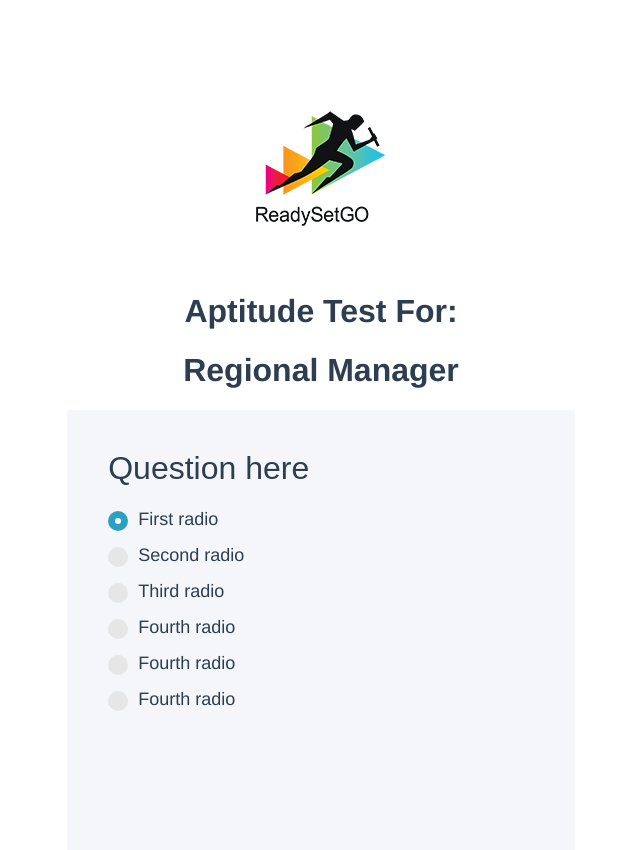
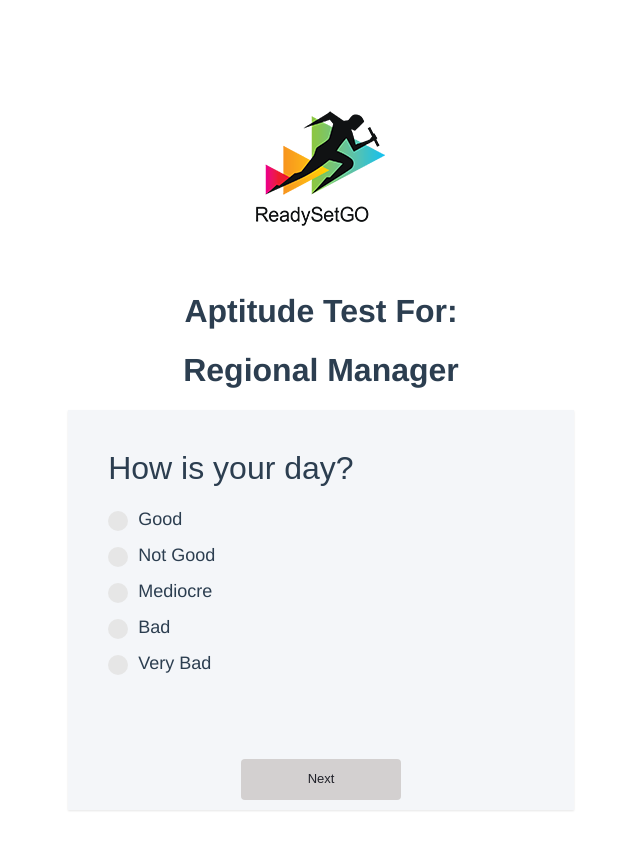
Before and after one commit to SteelBurrito/aptitude-test-omega, a Vue app: page /#/ in a window 1280 px wide. Both pictures are taken after a click on the button "Lets Go!". Shown: the top 850 px of the page, without its empty margins (319-959 px from the left). Built offline with nearby package versions, Linux system fonts and the light colour scheme.

Commit message:
minor housekeeping

```diff
--- a/src/components/AptitudeTest/Tests.vue
+++ b/src/components/AptitudeTest/Tests.vue
@@ -1,39 +1,30 @@
 <template>
     <div class="container">
         <form class="control-group">
-            <h1>Question here</h1>
-            <label class="control control--radio">First radio
-                <input type="radio" name="radio" checked="checked"/>
-                <div class="control__indicator"></div>
-            </label>
-            <label class="control control--radio">Second radio
+            <h1>How is your day?</h1>
+            <label class="control control--radio">Good
                 <input type="radio" name="radio"/>
                 <div class="control__indicator"></div>
             </label>
-            <label class="control control--radio">Third radio
+            <label class="control control--radio">Not Good
                 <input type="radio" name="radio"/>
                 <div class="control__indicator"></div>
             </label>
-            <label class="control control--radio">Fourth radio
+            <label class="control control--radio">Mediocre
                 <input type="radio" name="radio"/>
                 <div class="control__indicator"></div>
             </label>
-            <label class="control control--radio">Fourth radio
+            <label class="control control--radio">Bad
                 <input type="radio" name="radio"/>
                 <div class="control__indicator"></div>
             </label>
-            <label class="control control--radio">Fourth radio
+            <label class="control control--radio">Very Bad
                 <input type="radio" name="radio"/>
                 <div class="control__indicator"></div>
             </label>
-            <!-- <label class="control control--radio">Disabled
-                <input type="radio" name="radio2" disabled="disabled"/>
-                <div class="control__indicator"></div>
-            </label>
-            <label class="control control--radio">Disabled & checked
-                <input type="radio" name="radio2" disabled="disabled" checked="checked"/>
-                <div class="control__indicator"></div>
-            </label> -->
+            <div class="button-container">
+                <button class="button -regular center">Next</button>
+            </div>
         </form>
     </div>
 </template>
@@ -50,7 +41,7 @@ $border_top_color_2: #ccc;
 
 .container {
   width: 40%;
-  height: 100vh;
+  height: 50%;
   display: flex;
   flex-wrap: wrap;
   justify-content: center;
@@ -182,4 +173,63 @@ h1 {
     }
   }
 }
+
+.button-container {
+  display: flex;
+  margin: 60px auto;
+  flex-wrap: wrap;
+  justify-content: center;
+}
+.button {
+  display: flex;
+  overflow: hidden;
+  margin: 10px;
+  padding: 12px 12px;
+  cursor: pointer;
+  user-select: none;
+  transition: all 150ms linear;
+  text-align: center;
+  white-space: nowrap;
+  text-decoration: none !important;
+  text-transform: none;
+  text-transform: capitalize;
+  color: #fff;
+  border: 0 none;
+  border-radius: 4px;
+  font-size: 13px;
+  font-weight: 500;
+  line-height: 1.3;
+  -webkit-appearance: none;
+  -moz-appearance: none;
+  appearance: none;
+  justify-content: center;
+  align-items: center;
+  flex: 0 0 160px;
+  box-shadow: 2px 5px 10px var(--color-smoke);
+  &:hover {
+    transition: all 150ms linear;
+    opacity: 0.85;
+  }
+  &:active {
+    transition: all 150ms linear;
+    opacity: 0.75;
+  }
+  &:focus {
+    outline: 1px dotted #959595;
+    outline-offset: -4px;
+  }
+}
+.button.-regular {
+  color: #202129;
+  background-color: #d3d0d0;
+  &:hover {
+    color: #202129;
+    background-color: #e1e2e2;
+    opacity: 1;
+  }
+  &:active {
+    background-color: #d5d6d6;
+    opacity: 1;
+  }
+}
 </style>
--- a/src/views/Home.vue
+++ b/src/views/Home.vue
@@ -10,6 +10,7 @@
         </button>
       </div>
       <div class="testComponent" v-if="showTest">
+        <!-- Use https://api.myjson.com/bins/16xpbg later to test -->
         <Tests></Tests>
       </div>
     </div>
@@ -83,7 +84,7 @@ export default {
 }
 .button.-regular {
   color: #202129;
-  background-color: #f2f2f2;
+  background-color: #d3d0d0;
   &:hover {
     color: #202129;
     background-color: #e1e2e2;
@@ -97,6 +98,7 @@ export default {
 .testComponent {
   display: flex;
   width: 100%;
+  height: 100vh;
   flex-direction: row;
   justify-content: center;
 }
```
